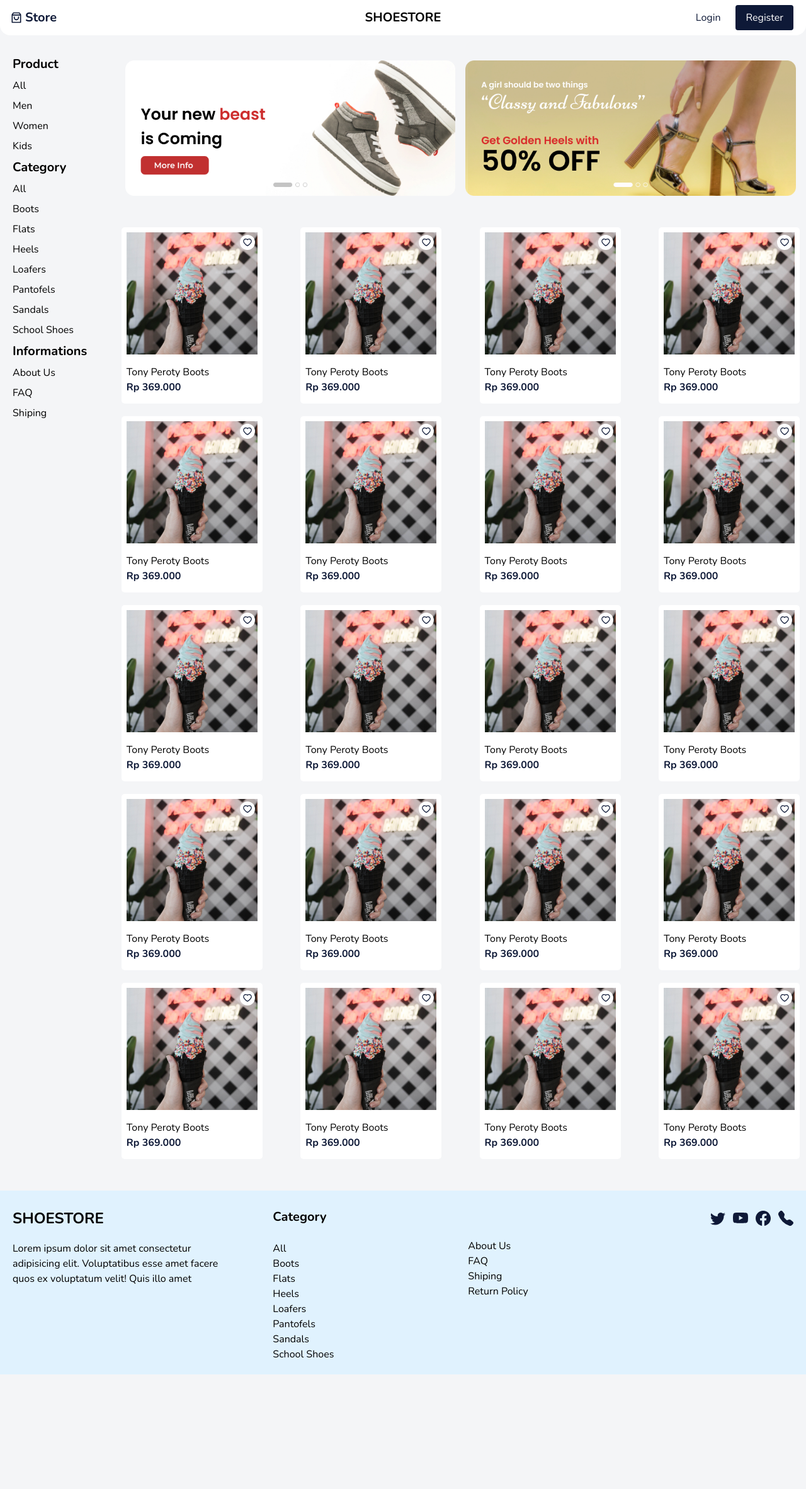
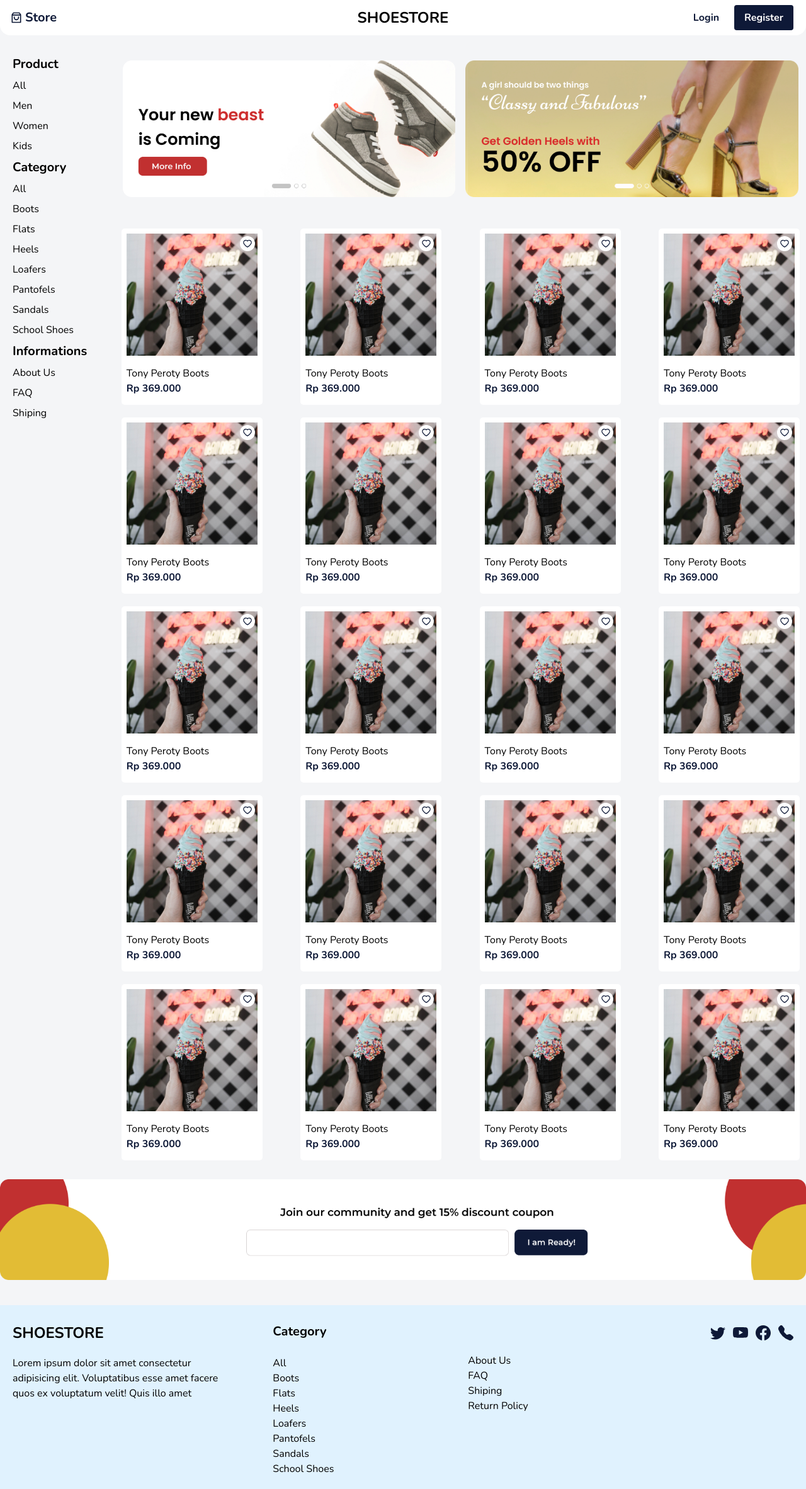
Before and after one commit to rizalyoga/shoestore, a Next.js app: page / in a window 1280 px wide. Shown: the whole page at 63% size. Before the commit the page ends 2183 px from the top, so only its background shows below. Built offline with nearby package versions, Linux system fonts and the light colour scheme.

Commit message:
fix home layout

```diff
--- a/components/buttons/active-buttons.jsx
+++ b/components/buttons/active-buttons.jsx
@@ -3,7 +3,7 @@ import React from "react";
 const ActiveButton = ({ titleButton }) => {
   return (
     <>
-      <button className="text-center hidden md:block bg-navy hover:bg-blue-900 active:bg-navy focus:outline-none border-0 py-2 px-4 rounded text-white mx-1">{titleButton}</button>
+      <button className="font-bold text-center hidden md:block bg-navy hover:bg-blue-900 active:bg-navy focus:outline-none border-0 py-2 px-4 rounded text-white mx-1">{titleButton}</button>
     </>
   );
 };
--- a/components/buttons/secondary-nav-btn.jsx
+++ b/components/buttons/secondary-nav-btn.jsx
@@ -3,7 +3,7 @@ import React from "react";
 const SecondaryNavBtn = ({ titleButton }) => {
   return (
     <>
-      <button className="text-navy hidden md:block focus:outline-none  active:bg-gray-100 hover:border-2 border-navy text-navy py-1 px-4 mx-1 rounded">{titleButton}</button>
+      <button className="text-navy hidden md:block focus:outline-none font-bold active:bg-gray-100 hover:border-2 border-navy text-navy py-1 px-4 mx-1 rounded">{titleButton}</button>
     </>
   );
 };
--- a/components/footer/footer.jsx
+++ b/components/footer/footer.jsx
@@ -5,7 +5,7 @@ import { BsTwitter, BsYoutube, BsFillTelephoneFill, BsFacebook, BsTelephone } fr
 const footer = () => {
   return (
     <div className="w-full mt-10 bg-sky-100 bottom-0 left-0 right-0">
-      <div className="container mx-auto px-5 lg:px-5 flex flex-col lg:flex-row flex-wrap justify-between ">
+      <div className="container mx-auto px-5 lg:px-5 flex flex-col lg:flex-row flex-wrap justify-between " style={{ maxWidth: "1440px" }}>
         {/* /* --------------------------- log & desc company ---------------------------  */}
         <div className="description-comp flex flex-col lg:w-4/12 py-3 lg:py-5">
           <div className="lg:w-10/12">
--- a/components/layout/layout.jsx
+++ b/components/layout/layout.jsx
@@ -1,10 +1,12 @@
 import React from "react";
+import { useRouter } from "next/router";
 import Navbar from "../navbar/navbar";
 import Sidebar from "../sidebar/sidebar";
 import Footer from "../footer/footer";
 import Head from "next/head";
 
 const Layout = ({ children }) => {
+  const router = useRouter();
   return (
     <>
       <Head>
@@ -18,9 +20,14 @@ const Layout = ({ children }) => {
         <Sidebar />
         <div className="w-full">{children}</div>
       </main>
+      {router.asPath === "/" ? (
+        <div className="w-full banner-bottom my-5 mx-auto flex justify-center" style={{ maxWidth: "1440px" }}>
+          <img src="./banner-bottom.png" alt="banner-bottom" />
+        </div>
+      ) : (
+        <></>
+      )}
       <Footer />
-
-      {/* <Footer /> */}
     </>
   );
 };
--- a/components/navbar/navbar.jsx
+++ b/components/navbar/navbar.jsx
@@ -32,7 +32,7 @@ const Navbar = () => {
           )}
         </div>
         <div className="w-4/12 text-center justify-center">
-          <p className="text-bold text-xl font-bold">SHOESTORE</p>
+          <p className="text-bold text-2xl font-bold">SHOESTORE</p>
         </div>
         <div className="w-4/12 flex justify-end items-center">
           <TiThMenu className="md:hidden text-lg text-end" />
--- a/components/pages/Home/index.jsx
+++ b/components/pages/Home/index.jsx
@@ -5,7 +5,7 @@ import Card from "../../cards/card";
 const Home = () => {
   return (
     <Layout>
-      <div className="banner mt-24 lg:mx-2 flex flex-col lg:flex-row justify-center">
+      <div className="banner mt-24 lg:mx-1 flex flex-col lg:flex-row justify-center">
         <div className="banner-one mx-5 lg:mx-2 my-3 lg:my-0 lg:w-6/12">
           <img src="./Group-45.png" alt="banner-1" />
         </div>
```
Also changed, not shown: public/banner-bottom.png (renamed from public/Banner.png).
